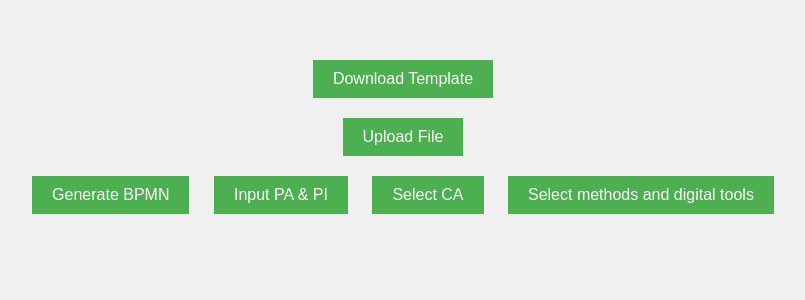
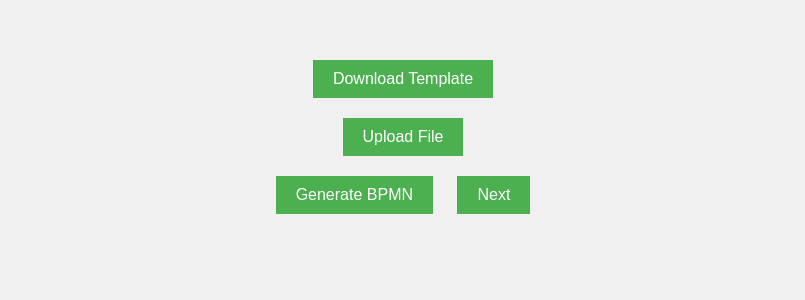
Before and after one commit to Clement-RR/MCMAPP, a Flask app: page /input_with_dsm in a window 1280 px wide. Shown: the part 120-420 px from the top of the page, without its empty margins (237-1042 px from the left). Run offline with Flask 3, Linux system fonts and the light colour scheme.

Commit message:
demo 24.Jun

```diff
--- a/app.py
+++ b/app.py
@@ -34,6 +34,10 @@ def initialize_previous_columns():
 
 @app.route('/')
 def home():
+    return render_template('start_page.html')
+
+@app.route('/start_page')
+def start_page():
     return render_template('start_page.html')
 
 
--- a/templates/DMT.html
+++ b/templates/DMT.html
@@ -103,7 +103,7 @@
         </div>
 
         <button id="save">Save</button>
-        <button id="finish" onclick="window.location.href='{{ url_for('input_with_dsm') }}'">Finish</button>
+        <button id="finish" onclick="window.location.href='{{ url_for('start_page') }}'">Finish</button>
     </div>
 
     <div id="right-panel">
--- a/templates/input_papi.html
+++ b/templates/input_papi.html
@@ -605,15 +605,15 @@
             <button class="left-button">Save</button>
             <div class="spacer"></div> <!-- 用于推动按钮到两边 -->
             <button class="deleteButton">Delete</button>
-            <button class="right-button" id="finish">Finish</button>
+            <button class="right-button" id="next">Next</button>
         </div>
 
 
     </div>
     <script>
-        const nextButton = document.getElementById('finish');
+        const nextButton = document.getElementById('next');
         nextButton.addEventListener('click', () => {
-            window.location.href = '{{ url_for("input_with_dsm") }}';
+            window.location.href = '{{ url_for("select_CA") }}';
         });
 
         document.addEventListener("DOMContentLoaded", function() {
--- a/templates/input_with_dsm.html
+++ b/templates/input_with_dsm.html
@@ -48,9 +48,7 @@
             <label for="uploadFile" class="button">Upload File</label>
         </form>
         <button id="generateBPMN" class="button">Generate BPMN</button>
-        <button id="input_PA_PI" class="button">Input PA & PI</button>
-        <button id="select_CA" class="button">Select CA</button>
-        <button id="DMT" class="button">Select methods and digital tools</button>
+        <button id="next" class="button">Next</button>
         <div id="message"></div>
 
     </main>
@@ -96,17 +94,10 @@
             });
         });
 
-        document.getElementById('input_PA_PI').addEventListener('click', function() {
+        document.getElementById('next').addEventListener('click', function() {
             window.location.href = '/input_pa_pis';
         });
 
-        document.getElementById('select_CA').addEventListener('click', function() {
-            window.location.href = '/select_CA';
-        });
-
-        document.getElementById('DMT').addEventListener('click', function() {
-            window.location.href = '/DMT';
-        });
     </script>
 </body>
 </html>
--- a/templates/select_CA.html
+++ b/templates/select_CA.html
@@ -72,7 +72,7 @@
     </div>
 
     <button id="save">Save</button>
-    <button id="finish" onclick="window.location.href='{{ url_for('input_with_dsm') }}'">Finish</button>
+    <button id="next" onclick="window.location.href='{{ url_for('DMT') }}'">Next</button>
 
     <script>
     document.getElementById('save').addEventListener('click', function() {
--- a/uploads/change_attribute.csv
+++ b/uploads/change_attribute.csv
@@ -1 +1 @@
-changeName,changeId,changeDescription,responsibility,timeframe,changeCause,localization,departments,changeStatus,timeOfOccurrence,lessonsLearned
+changeName,changeId,changeDescription,responsibility,timeframe,changeCause,localization,departments,changeStatus,timeOfOccurrence,lessonsLearned,Impact on internal,Efforts,Available data/information,Challenges,Duration,Relevance
--- a/uploads/digital_tools.csv
+++ b/uploads/digital_tools.csv
@@ -1,3 +1,4 @@
 Methode1
 Methode2
 Methode1
+Methode1
```
